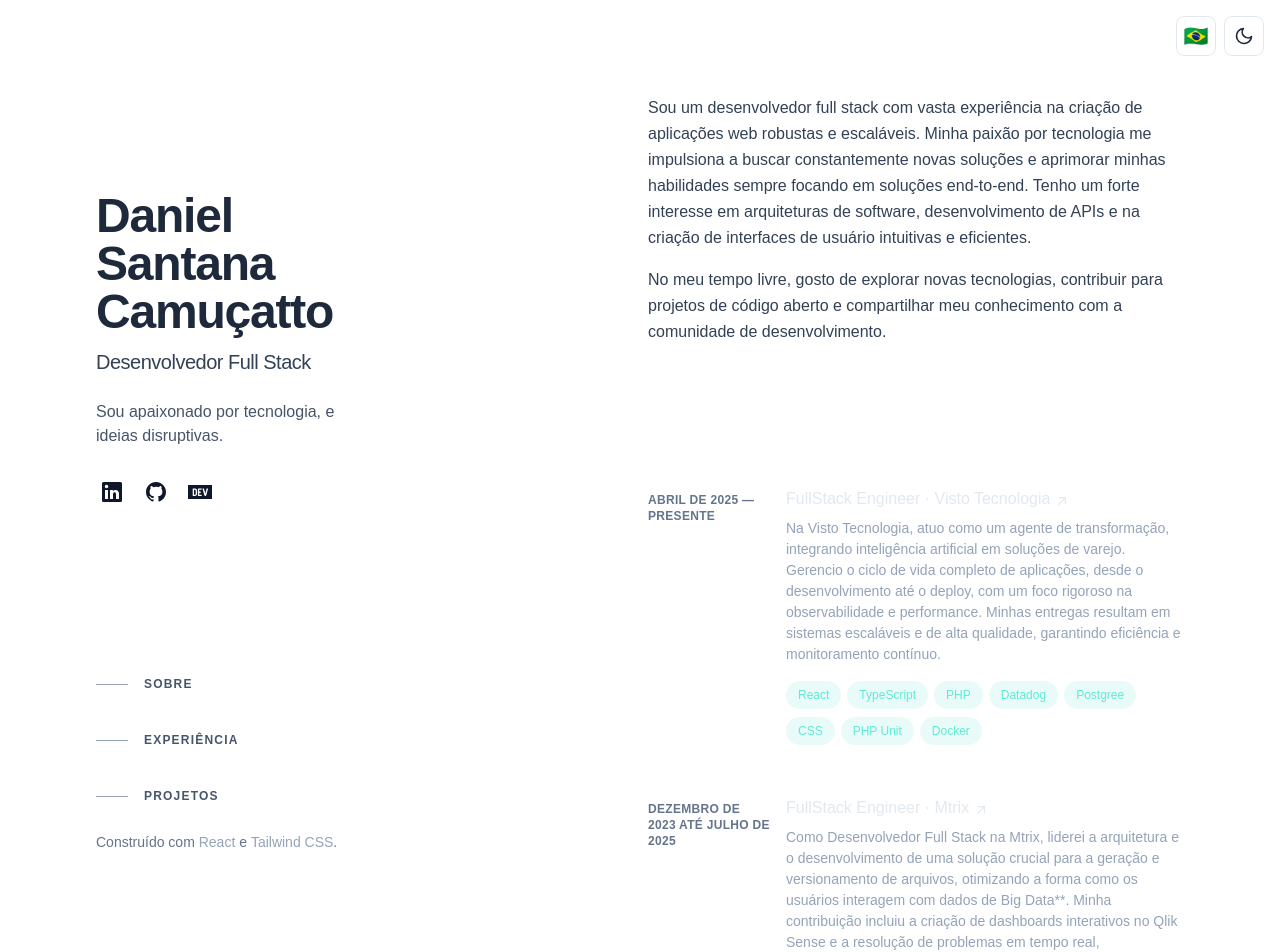
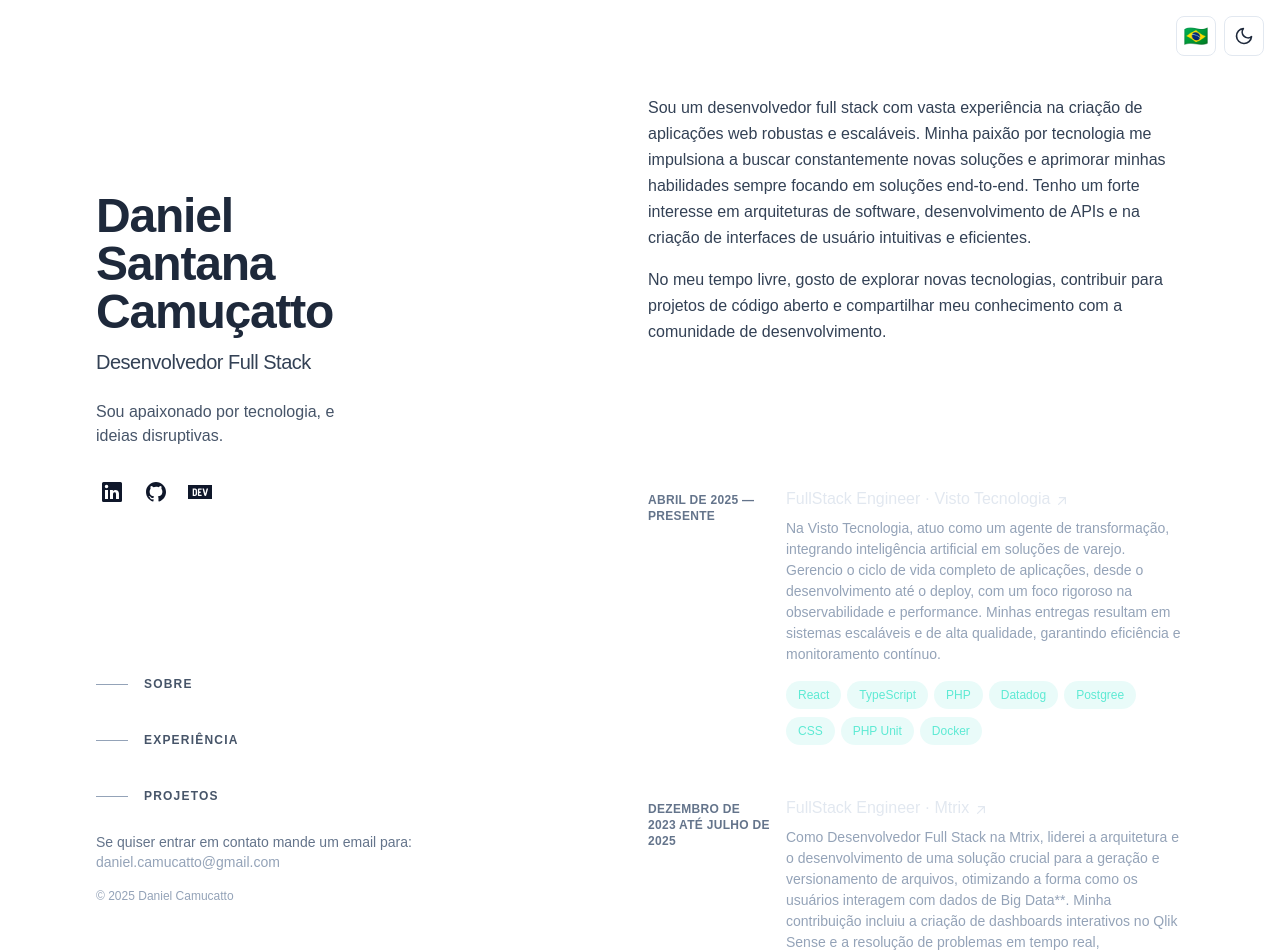
Before and after one commit to DanielCamucatto/danielcamucatto.dev, a React (Vite) app in the folder frontend/: page / in a window 1280 px wide. Shown: the top 952 px of the page. Built offline with nearby package versions, Linux system fonts and the light colour scheme.

Commit message:
feat: atualiza o rodapé com informações de contato e ano atual

```diff
--- a/frontend/src/components/Footer.tsx
+++ b/frontend/src/components/Footer.tsx
@@ -1,30 +1,26 @@
 
 export default function Footer() {
+  const year = new Date().getFullYear();
+
   return (
-    <footer className="max-w-md pb-16 text-sm text-slate-500 sm:pb-0">
+    <footer
+      className="max-w-md pb-16 text-sm text-slate-500 sm:pb-0"
+      role="contentinfo"
+      aria-label="Rodapé do site"
+    >
+      <address className="not-italic">
         <p>
-        Construído com{" "}
+          Se quiser entrar em contato mande um email para:{' '}
           <a
-          href="https://reactjs.org/"
+            href="mailto:daniel.camucatto@gmail.com"
             className="font-medium text-slate-400 hover:text-teal-300 focus-visible:text-teal-300"
-          target="_blank"
-          rel="noreferrer noopener"
-          aria-label="React (opens in a new tab)"
+            aria-label="Enviar email para daniel.camucatto@gmail.com"
           >
-          React
-        </a>{" "}
-        e{" "}
-        <a
-          href="https://tailwindcss.com/"
-          className="font-medium text-slate-400 hover:text-teal-300 focus-visible:text-teal-300"
-          target="_blank"
-          rel="noreferrer noopener"
-          aria-label="Tailwind CSS (opens in a new tab)"
-        >
-          Tailwind CSS
+            daniel.camucatto@gmail.com
           </a>
-        .
         </p>
+        <p className="mt-4 text-xs text-slate-400">© {year} Daniel Camucatto</p>
+      </address>
     </footer>
   );
 }
--- /dev/null
+++ b/frontend/src/types/jsx.d.ts
@@ -0,0 +1,8 @@
+// Arquivo para fornecer declarações mínimas de JSX enquanto os tipos do React
+// não estão presentes no ambiente local (útil para editar sem `node_modules`).
+// Não substitui a instalação de `@types/react` em builds reais.
+declare namespace JSX {
+  interface IntrinsicElements {
+    [elemName: string]: any;
+  }
+}
--- /dev/null
+++ b/frontend/src/types/react-jsx.d.ts
@@ -0,0 +1,13 @@
+declare module 'react' {
+  export interface Attributes { }
+  export interface ReactNode {}
+  export const Fragment: any;
+  export function createElement(...args: any[]): any;
+  export default any;
+}
+
+declare module 'react/jsx-runtime' {
+  export function jsx(type: any, props: any, key?: any): any;
+  export function jsxs(type: any, props: any, key?: any): any;
+  export function jsxDEV(type: any, props: any, key?: any): any;
+}
```
Lines whose indentation alone changed are shown as unchanged.
